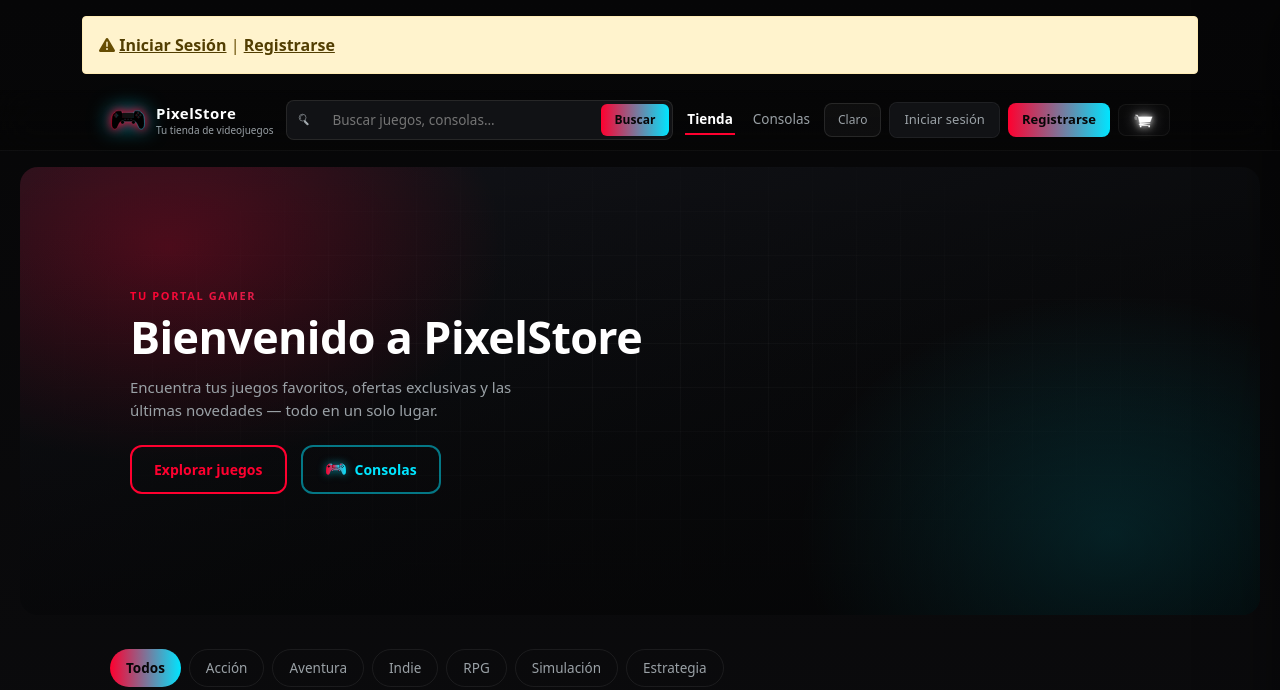
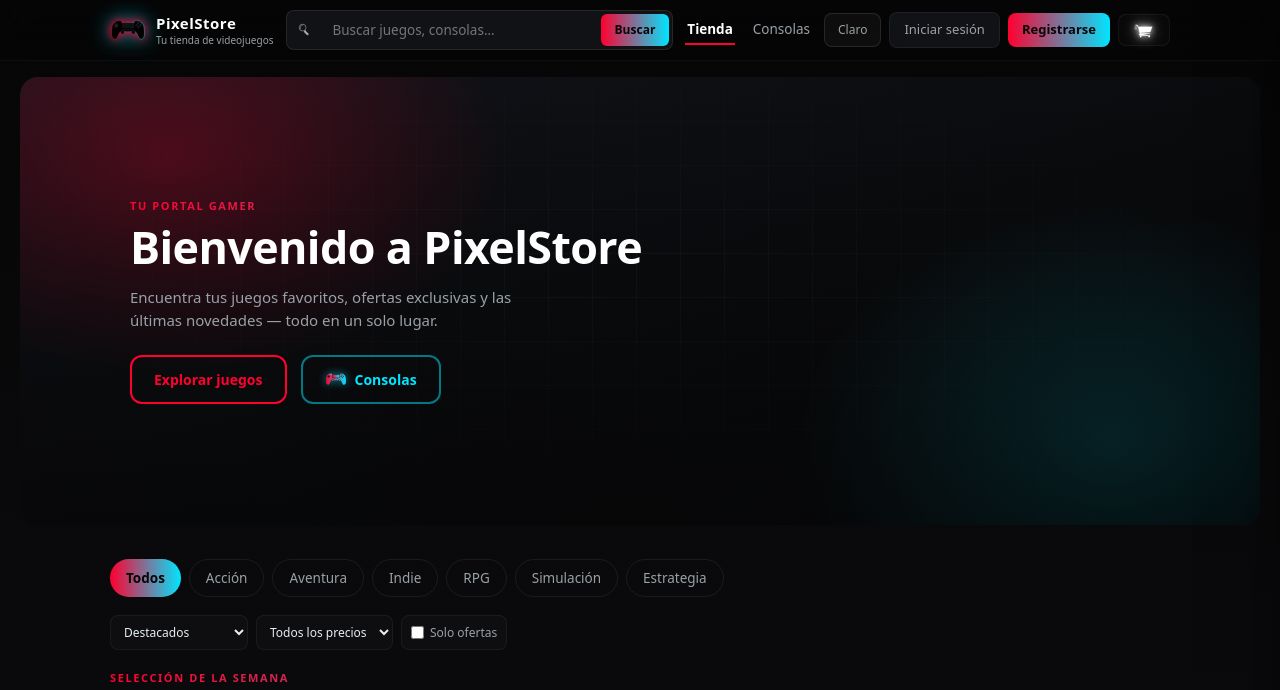
Before and after one commit to gustavochore69-rgb/Tienda_video_juego, a website: page public/index.html in a window 1280 px wide. Shown: the top 690 px of the page. Drawn offline with nearby package versions, Linux system fonts and the light colour scheme; no server answers.

Commit message:
se borro el contenedor que tenia arriba para hacer pruebas

```diff
--- a/public/index.html
+++ b/public/index.html
@@ -12,8 +12,6 @@
   <link href="https://cdn.jsdelivr.net/npm/bootstrap@5.1.3/dist/css/bootstrap.min.css" rel="stylesheet" />
 </head>
 <body>
-  <!-- ===== SESSION STATUS ===== -->
-  <div id="sessionStatus" class="container mt-3"></div>
 
   <!-- ===== TU APP PRINCIPAL ===== -->
   <div id="app" style="display:flex;flex-direction:column;min-height:100vh;"></div>
```
